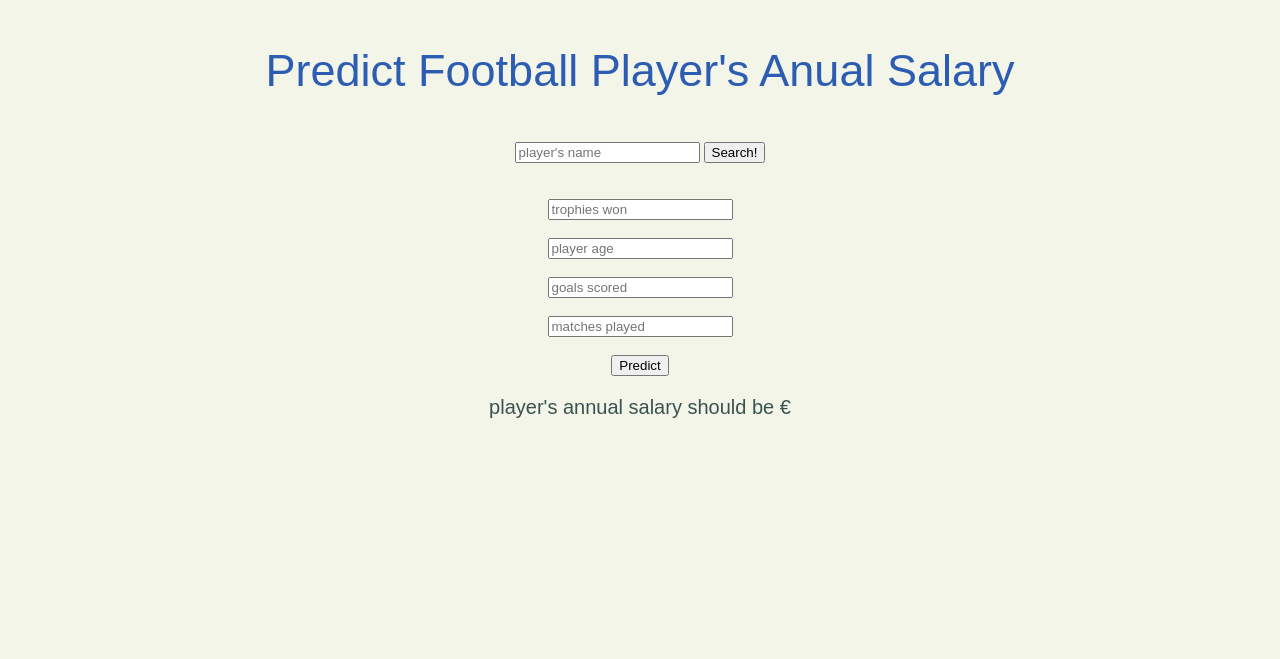
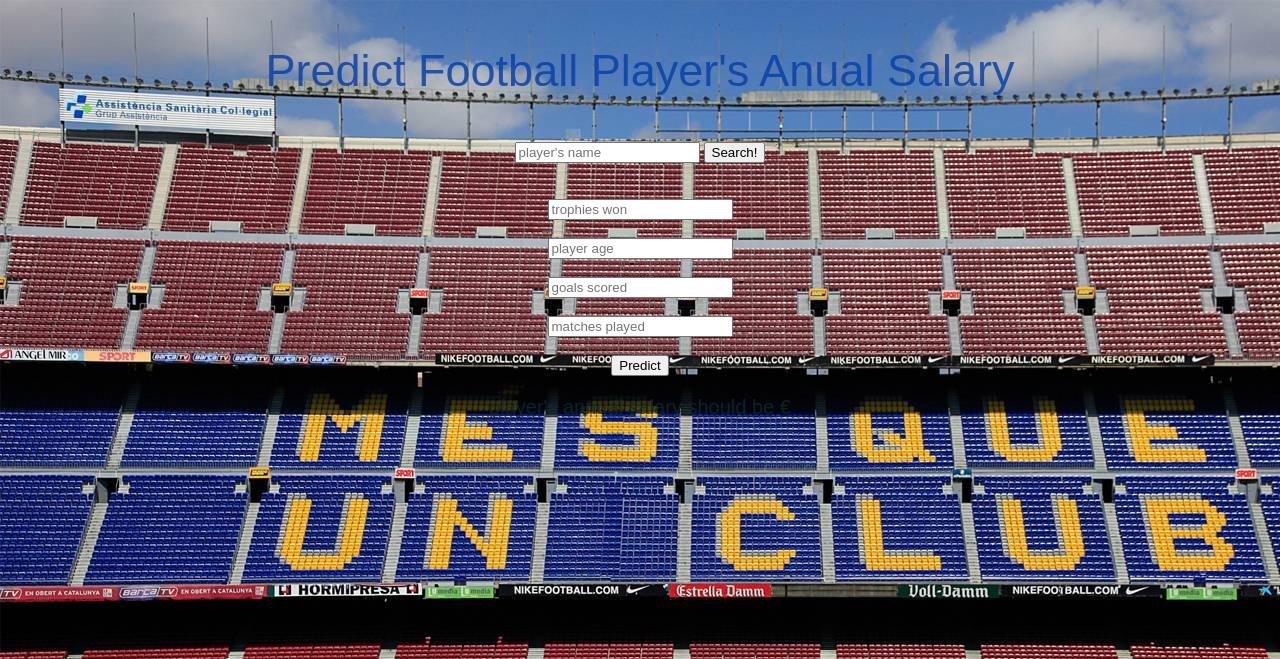
Before and after one commit to debankur-ghosh/football-salary-ccl, a Flask app: page / in a window 1280 px wide. Shown: the top 659 px of the page. Run offline with Flask 2, Linux system fonts and the light colour scheme; parts of the project's set-up code (start-up, migrations or seed data) failed here and were passed over.

Commit message:
Update index.html

```diff
--- a/templates/index.html
+++ b/templates/index.html
@@ -11,6 +11,7 @@
 <style>
 body{
   background-color: rgb(243, 245, 233);
+  background-image: url("img.jpg");
 }
 
 </style>
```
